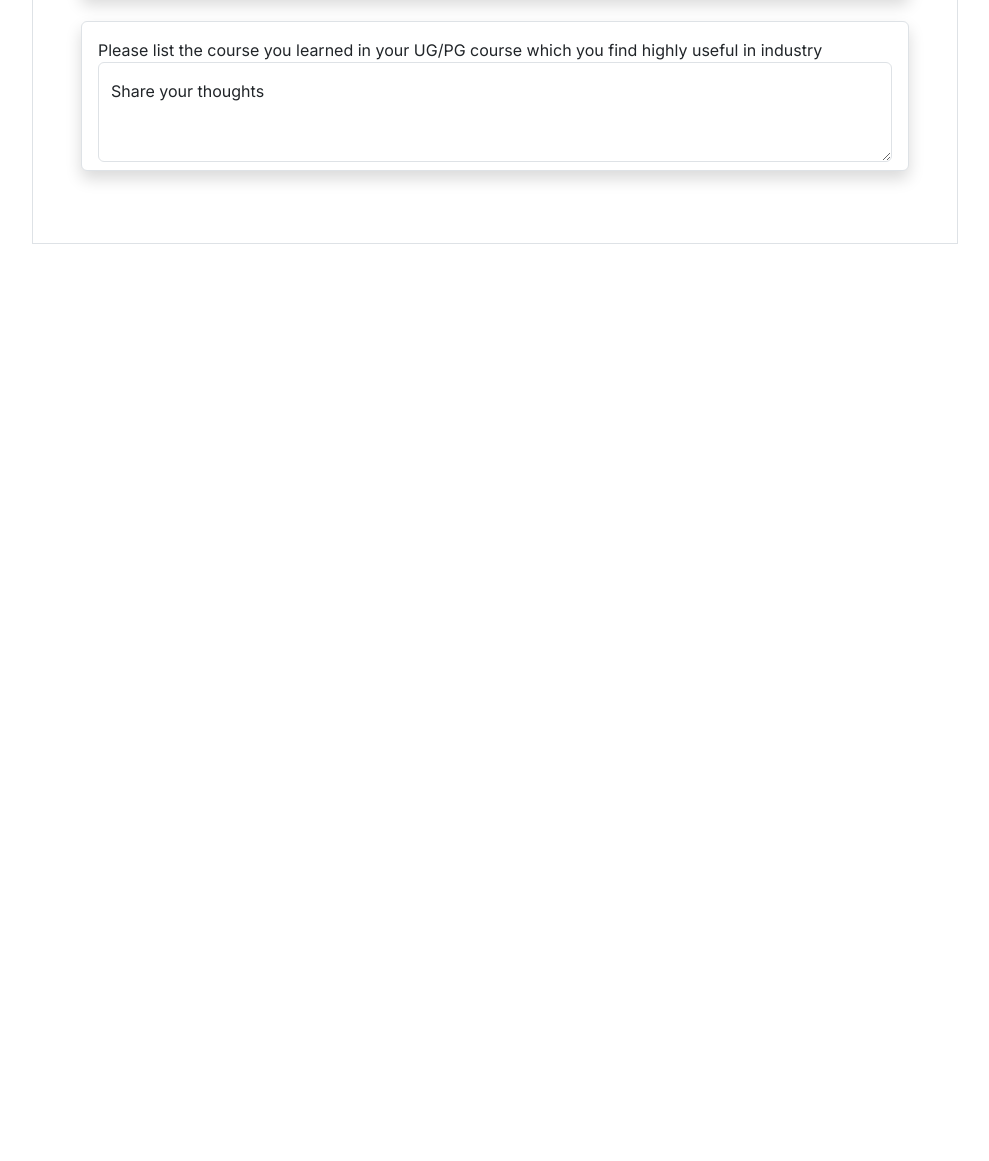
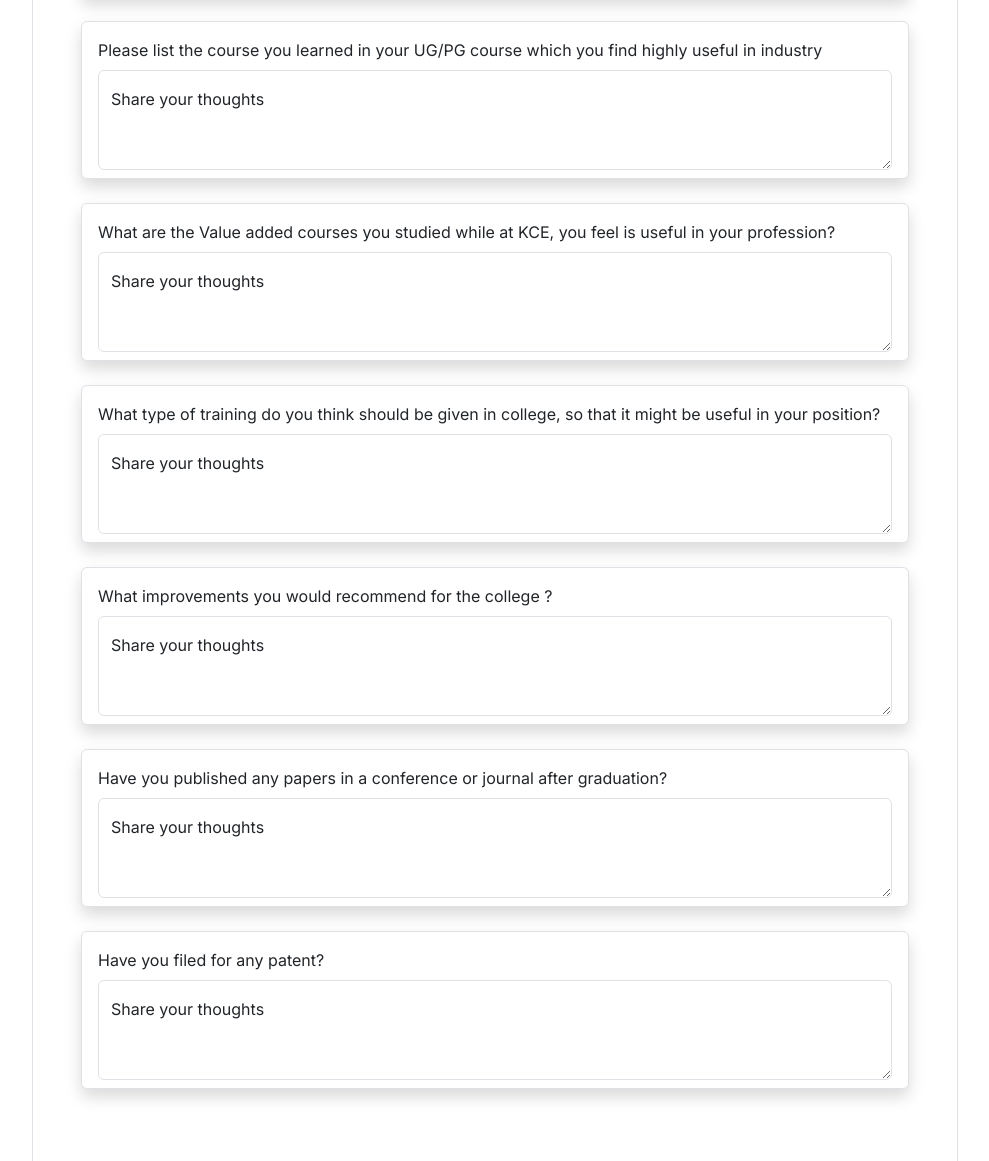
Before and after one commit to Siranjeevi619/kce-alumni-feedback, a plain HTML site: page AlumniQuestionnarie.html in a window 1280 px wide. Shown: the part 3040-4201 px from the top of the page, without its empty margins (145-1134 px from the left). Before the commit the page ends 3332 px from the top, so only its background shows below. Drawn offline with nearby package versions, Linux system fonts and the light colour scheme.

Commit message:
completed alumniQuestionnarie page

```diff
--- a/AlumniQuestionnarie.html
+++ b/AlumniQuestionnarie.html
@@ -901,7 +901,103 @@
                       Please list the course you learned in your UG/PG course
                       which you find highly useful in industry
                     </div>
-                    <div class="form-floating mb-2">
+                    <div class="form-floating my-2">
+                      <textarea
+                        class="form-control"
+                        placeholder="Share your thoughts here"
+                        id="learned-course"
+                        name="learned-course"
+                        style="height: 100px"
+                      ></textarea>
+                      <label for="learned-course">Share your thoughts</label>
+                    </div>
+                  </div>
+                </div>
+
+                <!-- q16 -->
+                <div class="px-md-5 my-3 my-md-4 px-1">
+                  <div class="card border border-1 shadow px-3 pt-3">
+                    <div class="fs-6">
+                      What are the Value added courses you studied while at KCE,
+                      you feel is useful in your profession?
+                    </div>
+                    <div class="form-floating my-2">
+                      <textarea
+                        class="form-control"
+                        placeholder="Share your thoughts here"
+                        id="learned-course"
+                        name="learned-course"
+                        style="height: 100px"
+                      ></textarea>
+                      <label for="learned-course">Share your thoughts</label>
+                    </div>
+                  </div>
+                </div>
+
+                <!-- q17 -->
+                <div class="px-md-5 my-3 my-md-4 px-1">
+                  <div class="card border border-1 shadow px-3 pt-3">
+                    <div class="fs-6">
+                      What type of training do you think should be given in
+                      college, so that it might be useful in your position?
+                    </div>
+                    <div class="form-floating my-2">
+                      <textarea
+                        class="form-control"
+                        placeholder="Share your thoughts here"
+                        id="learned-course"
+                        name="learned-course"
+                        style="height: 100px"
+                      ></textarea>
+                      <label for="learned-course">Share your thoughts</label>
+                    </div>
+                  </div>
+                </div>
+
+                <!-- q18 -->
+                <div class="px-md-5 my-3 my-md-4 px-1">
+                  <div class="card border border-1 shadow px-3 pt-3">
+                    <div class="fs-6">
+                      What improvements you would recommend for the college ?
+                    </div>
+                    <div class="form-floating my-2">
+                      <textarea
+                        class="form-control"
+                        placeholder="Share your thoughts here"
+                        id="learned-course"
+                        name="learned-course"
+                        style="height: 100px"
+                      ></textarea>
+                      <label for="learned-course">Share your thoughts</label>
+                    </div>
+                  </div>
+                </div>
+
+                <!-- q19 -->
+                <div class="px-md-5 my-3 my-md-4 px-1">
+                  <div class="card border border-1 shadow px-3 pt-3">
+                    <div class="fs-6">
+                      Have you published any papers in a conference or journal
+                      after graduation?
+                    </div>
+                    <div class="form-floating my-2">
+                      <textarea
+                        class="form-control"
+                        placeholder="Share your thoughts here"
+                        id="learned-course"
+                        name="learned-course"
+                        style="height: 100px"
+                      ></textarea>
+                      <label for="learned-course">Share your thoughts</label>
+                    </div>
+                  </div>
+                </div>
+
+                <!-- q20 -->
+                <div class="px-md-5 my-3 my-md-4 px-1">
+                  <div class="card border border-1 shadow px-3 pt-3">
+                    <div class="fs-6">Have you filed for any patent?</div>
+                    <div class="form-floating my-2">
                       <textarea
                         class="form-control"
                         placeholder="Share your thoughts here"
```
